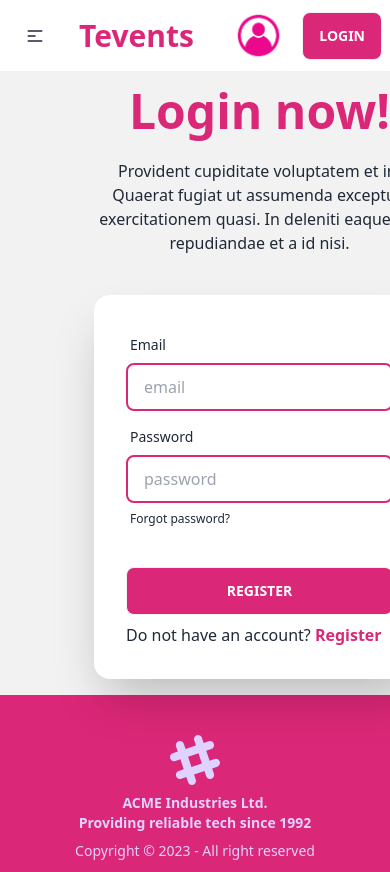
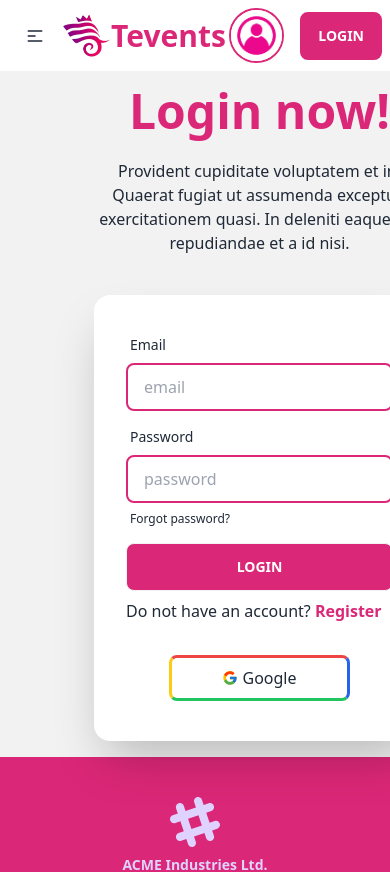
Before and after one commit to TrishonBaidaya7399/Event-Management-React, a React (Vite) app: page /login in a window 390 px wide. Shown: the top 872 px of the page. Built offline with nearby package versions, Linux system fonts and the light colour scheme; no server answers.

Commit message:
Home page Responsive done! Registration and Login page error handling, password validation done. Google signin system added

```diff
--- a/src/Pages/Login/Login.jsx
+++ b/src/Pages/Login/Login.jsx
@@ -1,15 +1,21 @@
 // import PropTypes from 'prop-types';
-
-import { useContext } from "react";
+import { ToastContainer, toast } from 'react-toastify';
+import 'react-toastify/dist/ReactToastify.css';
+import { useContext, useState } from "react";
 import { NavLink, useLocation, useNavigate } from "react-router-dom";
 import { AuthContext } from "../../Providers/AuthProvider";
+import { FcGoogle } from 'react-icons/fc';
 
 const Login = () => {
-  const {signIn} = useContext(AuthContext);
+  const [logging, setLogging] = useState(false)
+  const {signIn, signInWithGoogle} = useContext(AuthContext);
   const location = useLocation();
+  const [error, setError] = useState(null);
   console.log("Location in the login page: ",location);
   const navigate = useNavigate();
     const handleLogin= e=>{
+      setError(null);
+      setLogging(true)
         e.preventDefault();
         console.log(e.currentTarget);
         const form = new FormData(e.currentTarget);
@@ -20,13 +26,48 @@ const Login = () => {
         .then(result=> {
           console.log('User Signed In', result.user);
           navigate (location?.state ? location.state : "/");
+          setLogging(false);
+          toast.success('Registration successful!', {
+            position: 'top-right',
+            autoClose: 3000, // Close the notification after 3 seconds
+            hideProgressBar: false,
+            closeOnClick: true,
+            pauseOnHover: true,
+            draggable: true,
+          });
         }
         )
-        .catch(error=> console.error(error.message))
-
+        .catch(error=> {
+          console.error(error.message);
+          const errorMessage = error.message.split('Firebase:').join('');
+          setError(errorMessage);
+          setLogging(false);
+          toast.warn(`${error}`, {
+            position: 'top-right',
+            autoClose: 3000, // Close the notification after 3 seconds
+            hideProgressBar: false,
+            closeOnClick: true,
+            pauseOnHover: true,
+            draggable: true,
+          });
+        })
     }
+    const handleSignInWithGoogle= (e)=>{
+      e.preventDefault();
+      setError(null);
+      signInWithGoogle()
+      .then(result=>{
+      console.log("Log in with google successfully!", result.user);
+      navigate(location?.state ? location.state : "/")
+      })
+      .catch(error=>{
+          console.error(error.message);
+          setError(error.message);
+      })
+  }
     return (
         <div>
+          <ToastContainer />
             <div className="hero min-h-[70vh] px-[20%] bg-base-200">
   <div className="hero-content flex-col lg:flex-row-reverse">
     <div className="text-center lg:text-left">
@@ -50,10 +91,16 @@ const Login = () => {
             <a href="#" className="label-text-alt link link-hover">Forgot password?</a>
           </label>
         </div>
-        <div className="form-control mt-6">
-          <button type="submit" className="btn bg-pink-600 text-white font-bold hover:text-pink-600 hover:bg-[transparent] hover:border-2 hover:border-pink-600">Register</button>
+        {
+        (error && <p className="text-[16px] font-semibold text-red-500">{error}</p> )
+        }
+        <div className="form-control">
+          <button type="submit" className="btn bg-pink-600 text-white font-bold hover:text-pink-600 hover:bg-[transparent] hover:border-2 hover:border-pink-600">{logging ? "Logging..." : "Login"}</button>
         </div>
         <p>Do not have an account? <span className="text-pink-600 font-bold"><NavLink to="/register"> Register</NavLink></span></p>
+        <div className='border-0 flex gap-8 mt-6 mx-auto'>
+                <button onClick={handleSignInWithGoogle} className='text-[16px] mb-2 rounded-lg justify-center py-2 px-[50px] flex gap-1 items-center border-[3px] border-t-red-500 border-l-yellow-400 border-b-green-500 border-r-blue-600'><FcGoogle className=""/>Google</button>
+    </div>
       </form>
     </div>
   </div>
--- a/src/Pages/Registration/Register.jsx
+++ b/src/Pages/Registration/Register.jsx
@@ -1,15 +1,22 @@
 // import PropTypes from 'prop-types';
-
-import { useContext } from "react";
-import { NavLink } from "react-router-dom";
+import { FcGoogle } from 'react-icons/fc';
+import { useContext, useState } from "react";
+import { NavLink, useNavigate } from "react-router-dom";
 import { AuthContext } from "../../Providers/AuthProvider";
+import { ToastContainer, toast } from 'react-toastify';
+import 'react-toastify/dist/ReactToastify.css';
 
 
 const Register = () => {
-const {createUser} = useContext(AuthContext)
+const {createUser,signInWithGoogle} = useContext(AuthContext);
+const [error, setError] = useState(null);
+const [register, setRegister] = useState(false);
+const navigate = useNavigate();
 
     const handleRegister= e=>{
         e.preventDefault();
+        setError(null);
+        setRegister(true);
         console.log(e.currentTarget);
         const form = new FormData(e.currentTarget);
         const name = form.get('name');
@@ -17,13 +24,59 @@ const {createUser} = useContext(AuthContext)
         const email = form.get('email');
         const password = form.get('password');
         console.log(email, password, image, name);
+
+      // Password validation
+  const passwordPattern = /^(?=.*[A-Z])(?=.*[a-z])(?=.*[@$!%*?&])(?=.*\d).{8,}$/;
+  if (!passwordPattern.test(password)) {
+    setError("Password must include at least one uppercase letter, one lowercase letter, one special character, one number, and be at least 8 characters long.");
+    setRegister(false);
+    return;
+  }
         //create user
         createUser(email, password)
-        .then(result=>console.log(result.user))
-        .catch(error=>console.error(error.message))
+        .then(result=>{
+          console.log(result.user);
+          setRegister(false);
+          toast.success('Registration successful!', {
+            position: 'top-right',
+            autoClose: 3000, // Close the notification after 3 seconds
+            hideProgressBar: false,
+            closeOnClick: true,
+            pauseOnHover: true,
+            draggable: true,
+          });
+        })
+        .catch(error=>{
+          console.error(error.message);
+          const errorMessage = error.message.split('Firebase:').join('');
+          setError(errorMessage);
+          setRegister(false);
+          toast.warn(`${error}`, {
+            position: 'top-right',
+            autoClose: 3000, // Close the notification after 3 seconds
+            hideProgressBar: false,
+            closeOnClick: true,
+            pauseOnHover: true,
+            draggable: true,
+          });
+        })
     }
+    const handleSignInWithGoogle= (e)=>{
+      e.preventDefault();
+      setError(null);
+      signInWithGoogle()
+      .then(result=>{
+      console.log("Log in with google successfully!", result.user);
+      navigate(location?.state ? location.state : "/")
+      })
+      .catch(error=>{
+          console.error(error.message);
+          setError(error.message);
+      })
+  }
     return (
         <div>
+          <ToastContainer />
         <div className="hero min-h-screen px-[20%] bg-base-200">
 <div className="hero-content flex-col lg:flex-row-reverse">
 <div className="text-center lg:text-left">
@@ -56,10 +109,16 @@ const {createUser} = useContext(AuthContext)
       </label>
       <input type="password" name="password" placeholder="password" className="input border-pink-600 border-2 text-pink-600" required />
     </div>
+    {
+      (error && <p className="text-[16px] font-semibold text-red-500">{error}</p> )
+    }
     <div className="form-control mt-6">
-      <button type="submit" className="btn bg-pink-600 text-white font-bold hover:text-pink-600 hover:bg-[transparent] hover:border-2 hover:border-pink-600">Register</button>
+      <button type="submit" className="btn bg-pink-600 text-white font-bold hover:text-pink-600 hover:bg-[transparent] hover:border-2 hover:border-pink-600">{register ? "Registering..." : "Register"}</button>
     </div>
     <p>Already have an account? <span className="text-pink-600 font-bold"><NavLink to="/login"> Login</NavLink></span></p>
+    <div className='border-0 flex gap-8 mt-6 mx-auto'>
+                <button onClick={handleSignInWithGoogle} className='text-[16px] mb-2 rounded-lg justify-center py-2 px-[50px] flex gap-1 items-center border-[3px] border-t-red-500 border-l-yellow-400 border-b-green-500 border-r-blue-600'><FcGoogle className=""/>Google</button>
+    </div>
   </form>
 </div>
 </div>
--- a/src/assets/Components/About/About.jsx
+++ b/src/assets/Components/About/About.jsx
@@ -10,7 +10,7 @@ const About = () => {
             <p className="text-center text-xl font-semibold md:mb-12 mt-6">Our mission is to transform your special occasions into unforgettable memories</p>
             <div className="hero">
                 <div className="hero-content flex-col lg:flex-row gap-8">
-                  <img src="https://i.ibb.co/m6XZj1C/event14.jpg" className="max-w-lg rounded-lg shadow-2xl" />
+                  <img src="https://i.ibb.co/m6XZj1C/event14.jpg" className="md:max-w-lg rounded-lg shadow-2xl" />
                     <div>
                       <h1 className="text-5xl font-bold text-pink-600" >We will give a special celebration for you</h1>
                       <p className="py-6">At <span className="text-pink-600 text-xl font-bold">Tevents</span>, we are dedicated to making your special occasions truly unforgettable. With a passion for celebration and attention to detail, we provide a wide range of services designed to elevate your events. Whether it is a wedding, corporate gathering, or any special moment, we are here to create moments that last a lifetime. Experience the difference with Tevents.</p>
--- a/src/assets/Components/Navbar/Navbar.jsx
+++ b/src/assets/Components/Navbar/Navbar.jsx
@@ -2,6 +2,7 @@ import { NavLink } from "react-router-dom";
 import defaultProfile from "../../Images/user.png"
 import { useContext } from "react";
 import { AuthContext } from "../../../Providers/AuthProvider";
+import TeventsLogo from "../../Images/Tevents-logo.png"
 const Navbar = () => {
   const {user, logout} = useContext(AuthContext);
   const handleSignOut = () =>{
@@ -23,6 +24,9 @@ const Navbar = () => {
     <li>
         <NavLink className="text-[18px] text-gray-500 font-normal hover:bg-pink-600 hover:text-white active:text-white " to="/gallery" activeClassName="active-link">Gallery</NavLink>
     </li>
+    <li>
+        <NavLink className="text-[18px] text-gray-500 font-normal hover:bg-pink-600 hover:text-white active:text-white " to="/register" activeClassName="active-link">Register</NavLink>
+    </li>
   </>
     return (
       <div className="navbar bg-base-100">
@@ -37,6 +41,7 @@ const Navbar = () => {
              {links}
             </ul>
           </div>
+          <img className="w-[50px] mr-[-18px]" src={TeventsLogo} alt="" />
           <a className="btn btn-ghost normal-case text-3xl text-pink-600 font-bold">Tevents</a>
         </div>
         <div className="navbar-center hidden lg:flex">
@@ -45,12 +50,12 @@ const Navbar = () => {
           </ul>
         </div>
         <div className="navbar-end flex"> {/* Added flex */}
-        <img className="w-[55px] mr-4" src={defaultProfile} alt="" />
+        <img className="w-[55px] mr-4 rounded-full border-2 border-pink-600" src={user?.photoURL ? user.photoURL : defaultProfile} alt="" />
         {
           user ?
           <button onClick={handleSignOut}><a className="btn bg-pink-600 text-white hover:bg-[transparent] hover:border-2 hover:border-pink-600 hover:text-pink-600 font-bold">Logout</a></button>
           :
-          <NavLink to="/login"><a className="btn bg-pink-600 text-white hover:bg-[transparent] hover:border-2 hover:border-pink-600 hover:text-pink-600 font-bold">Login</a></NavLink>
+          <NavLink to="/login"><a className="btn border-2 border-pink-600 bg-pink-600 text-white hover:bg-[transparent] hover:border-2 hover:border-pink-600 hover:text-pink-600 font-bold">Login</a></NavLink>
         }
         </div>
       </div>
--- a/src/assets/Components/Services/Services.jsx
+++ b/src/assets/Components/Services/Services.jsx
@@ -13,7 +13,7 @@ const Services = () => {
   }, []);
 
   return (
-    <div className="flex flex-col md:my-12 mx-[100px]">
+    <div className="flex flex-col md:my-12 mx-[20px] md:mx-[50px] lg:mx-[100px]">
       <h1 className="text-4xl font-bold text-pink-600 text-center">Our Services</h1>
       <p className="text-center text-xl font-semibold md:mb-12 mt-6">
         We provide our best services to make your function more delightful
```
Also changed, not shown: src/Providers/AuthProvider.jsx (+8 -1 lines), src/assets/Images/Tevents-logo.png (added).
